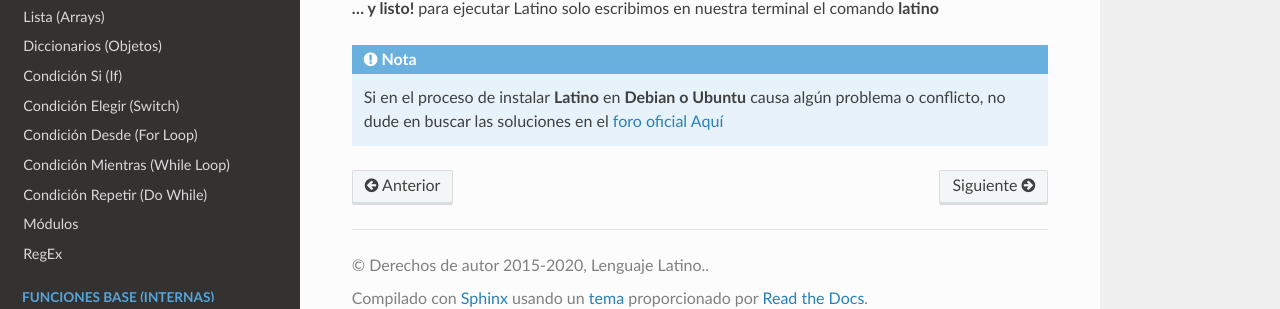
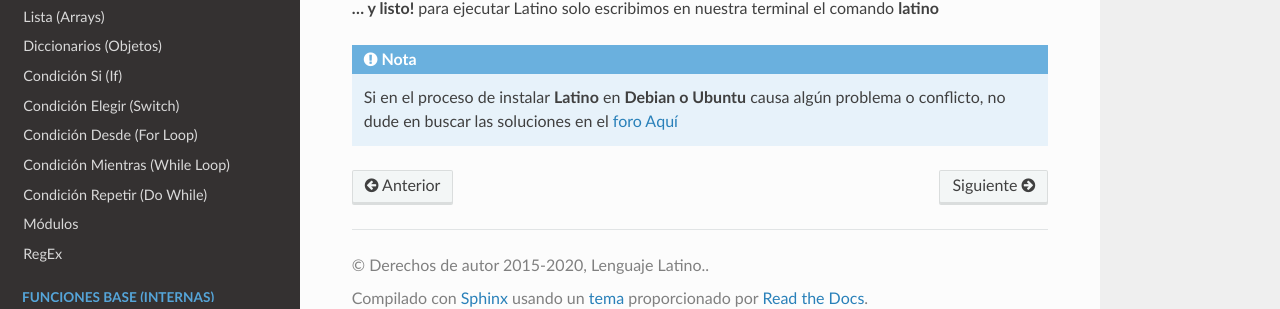
Before and after one commit to LatinoDocs/Manual-Latino, a Sphinx documentation site: the page built from docs/OS/Debian-Ubuntu.rst, in a window 1280 px wide and 1087 px high. Shown: the part 753-1062 px from the top of the window. Built offline with Sphinx 7.4.7 and the Read the Docs theme 2.0.0, drawn with Linux system fonts in a browser that asks for light colours; comment, search, counter and statistics services are not loaded.

Commit message:
Actualizacion de pagina web y de foro

```diff
--- a/docs/OS/Debian-Ubuntu.rst
+++ b/docs/OS/Debian-Ubuntu.rst
@@ -33,9 +33,9 @@
 
 **... y listo!** para ejecutar Latino solo escribimos en nuestra terminal el comando **latino**
 
-.. note:: Si en el proceso de instalar **Latino** en **Debian o Ubuntu** causa algún problema o conflicto, no dude en buscar las soluciones en el `foro oficial Aquí`_
+.. note:: Si en el proceso de instalar **Latino** en **Debian o Ubuntu** causa algún problema o conflicto, no dude en buscar las soluciones en el `foro Aquí`_
 
 
 .. Enlaces
 
-.. _foro oficial Aquí: https://lenguaje-latino.org/foro/debian-ubuntu/
+.. _foro Aquí: https://es.stackoverflow.com/questions/tagged/latino
--- a/docs/OS/Fedora-CentOS.rst
+++ b/docs/OS/Fedora-CentOS.rst
@@ -52,9 +52,9 @@
 
 **... y listo!** para ejecutar Latino solo escribimos en nuestra terminal el comando **latino**
 
-.. note:: Si en el proceso de instalar **Latino** en **Fedora ó CentOS** causa algún problema o conflicto, no dude en buscar las soluciones en el `foro oficial Aquí`_
+.. note:: Si en el proceso de instalar **Latino** en **Fedora ó CentOS** causa algún problema o conflicto, no dude en buscar las soluciones en el `foro Aquí`_
 
 
 .. Enlaces
 
-.. _foro oficial Aquí: https://lenguaje-latino.org/foro/fedora-centos/
+.. _foro Aquí: https://es.stackoverflow.com/questions/tagged/latino
--- a/docs/OS/MS-Windows.rst
+++ b/docs/OS/MS-Windows.rst
@@ -29,9 +29,9 @@
    :figwidth: 100%
    :target: ../_static/_media/OS-Instalacion/Win32/installLatinoWin.gif
 
-.. note:: Si en el proceso de instalar **Latino** en **MS-Windows** causa algún problema o conflicto, no dude en buscar las soluciones en el `foro oficial Aquí`_
+.. note:: Si en el proceso de instalar **Latino** en **MS-Windows** causa algún problema o conflicto, no dude en buscar las soluciones en el `foro Aquí`_
 
 .. Enlaces
 
 .. _haz clic Aquí: https://es.ccm.net/faq/9548-como-saber-si-mi-windows-es-de-32-o-64-bits
-.. _foro oficial Aquí: https://lenguaje-latino.org/foro/windows/
+.. _foro Aquí: https://es.stackoverflow.com/questions/tagged/latino
--- a/docs/OS/macOS-X.rst
+++ b/docs/OS/macOS-X.rst
@@ -25,8 +25,8 @@
    :figwidth: 100%
    :target: ../_static/_media/OS-Instalacion/Apple/installLatinoMac.gif
 
-.. note:: Si en el proceso de instalar **Latino** en **Mac** causa algún problema o conflicto, no dude en buscar las soluciones en el `foro oficial Aquí`_
+.. note:: Si en el proceso de instalar **Latino** en **Mac** causa algún problema o conflicto, no dude en buscar las soluciones en el `foro Aquí`_
 
 .. Enlaces
 
-.. _foro oficial Aquí: https://lenguaje-latino.org/foro/mac/
+.. _foro Aquí: https://es.stackoverflow.com/questions/tagged/latino
--- a/docs/index.rst
+++ b/docs/index.rst
@@ -130,7 +130,7 @@
 
 .. Enlaces
 
-.. _Latino: https://lenguaje-latino.org
+.. _Latino: https://lenguajelatino.org
 .. _Melvin Guerrero: https://melvinguerrero.blogspot.com
 .. _Latino 1.2.0: https://github.com/lenguaje-latino/Latino/releases/tag/v1.2.0
 .. _Latino API: https://manuallatinoapi.blogspot.com
```
